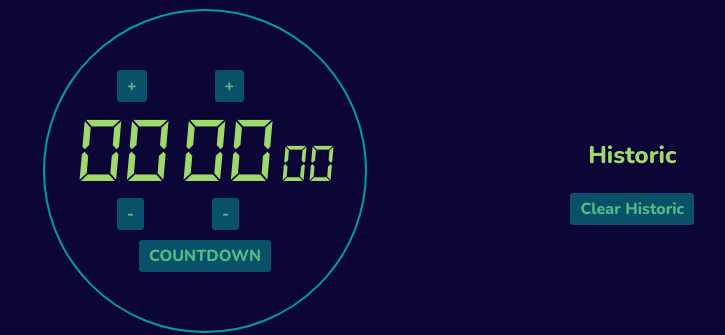
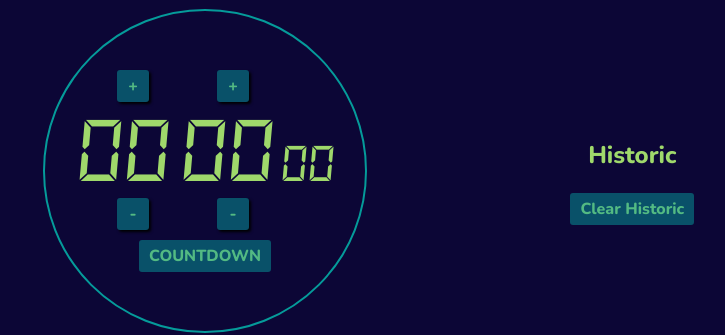
Before and after one commit to leonardoweiss/StopWatch, a plain HTML site: page index.html in a window 1280 px wide. Both pictures are taken after a click on the button "COUNTDOWN". Shown: the part 151-486 px from the top of the page, without its empty margins (435-1160 px from the left). Drawn offline with nearby package versions, Linux system fonts and the light colour scheme; a web font is replaced by a local one.

Commit message:
adding shadow to buttons 'less' and 'most'

```diff
--- a/style.css
+++ b/style.css
@@ -70,6 +70,8 @@ li{
 
 .countdown{
 	margin: 0 32px;
+    box-shadow: 2px 2px 3px #000;
+    width: 32px;
 }
 
 #less{
```
